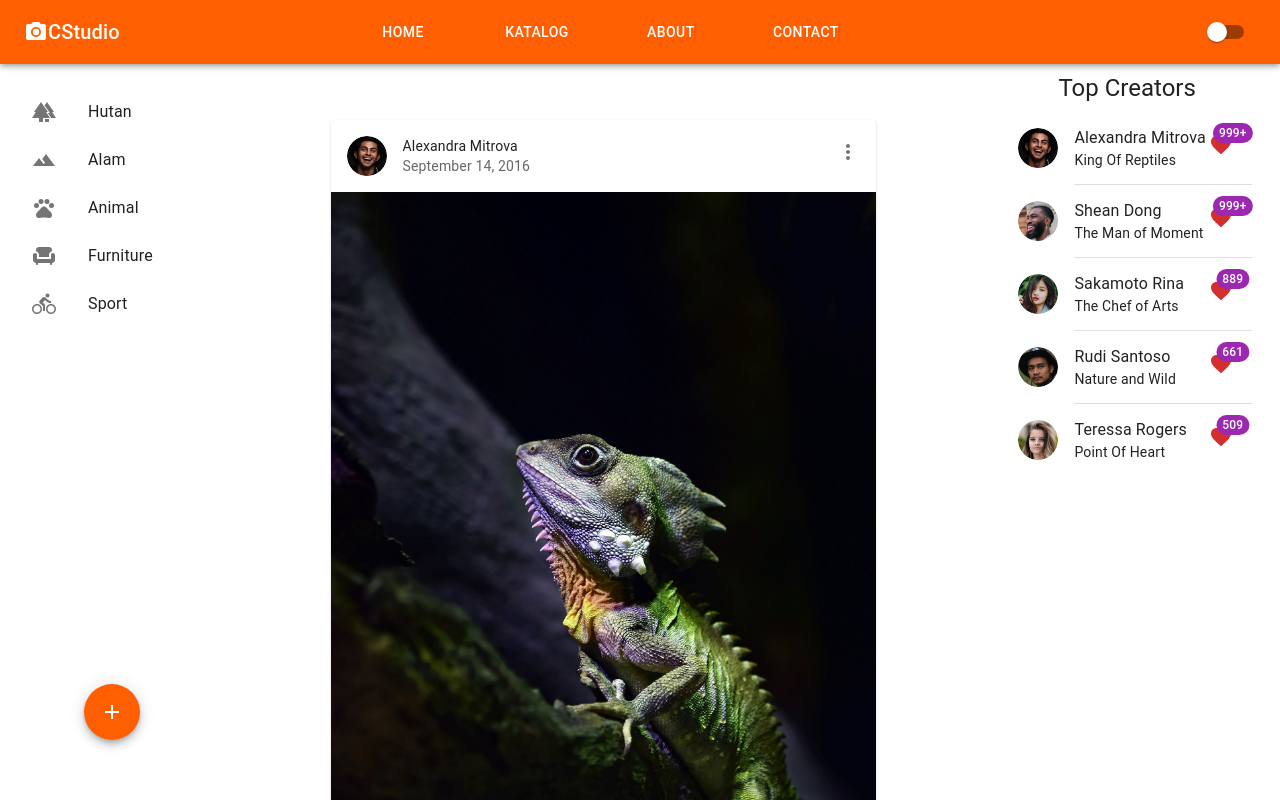
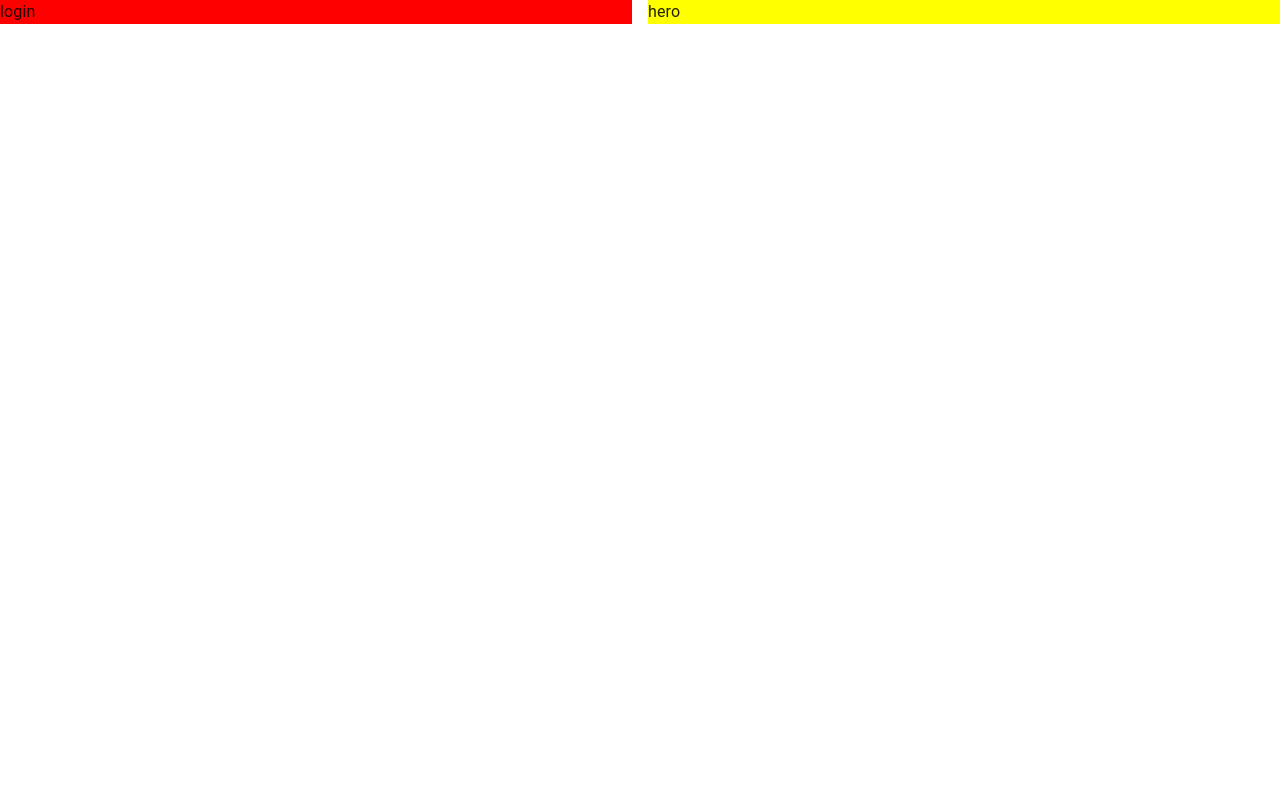
Before and after one commit to RioAldie/CStudio, a React (Create React App) app: page /Signup in a window 1280 px wide. Shown: the top 800 px of the page. Built offline with nearby package versions, Linux system fonts and the light colour scheme.

Commit message:
setup router

```diff
--- a/package.json
+++ b/package.json
@@ -18,6 +18,7 @@
     "@types/react-dom": "^18.0.2",
     "react": "^18.0.0",
     "react-dom": "^18.0.0",
+    "react-router-dom": "^6.3.0",
     "react-scripts": "5.0.1",
     "typescript": "^4.6.3",
     "web-vitals": "^2.1.4"
--- a/src/App.tsx
+++ b/src/App.tsx
@@ -1,39 +1,21 @@
-import {Typography, CssBaseline, Grid, Box, Toolbar, Stack, createTheme, ThemeProvider, PaletteMode}  from '@mui/material';
-import {PhotoCamera} from '@mui/icons-material';
-import Feed from './component/feed';
+import React from "react";
+import {
+  BrowserRouter as Router,
+  Route,
+  Link,
+  Routes,
+  BrowserRouter
+} from "react-router-dom";
+import Home from "./home";
+import SignUp from "./signup";
 
-import RightBar from './component/rightbar';
-import Navbar from './component/navbar';
-import Sidebar from './component/sidebar';
-import Add from './component/add';
-import { useState } from 'react';
-import { text } from 'stream/consumers';
-
-export default function App () {
-
-const [mode, setMode] = useState<PaletteMode>('light');
-const DarkTheme = createTheme({
-    palette:{
-        mode: mode,
-        primary: {
-          main: '#FF5F00'
-        }
-    }
-})
-    return(
-      <><CssBaseline />
-      <ThemeProvider theme={DarkTheme}>
-        <Box bgcolor={"background.default"} color={"text.primary"}>
-          <Navbar setMode={setMode} mode={mode}  />
-          <Box>
-            <Stack justifyContent="space-evenly" direction="row" spacing={2}>
-              <Sidebar />
-              <Feed />
-              <RightBar />
-            </Stack>
-            <Add />
-          </Box>
-        </Box>
-      </ThemeProvider></>
-    )
+export default function App() {
+  return (
+    <BrowserRouter>
+    <Routes>
+      <Route path="/" element={<Home />} />
+      <Route path="/Signup" element={<SignUp />} />
+    </Routes>
+  </BrowserRouter>
+  );
 }
--- /dev/null
+++ b/src/component/signup-form.tsx
@@ -0,0 +1,7 @@
+import { Box } from "@mui/material";
+
+export default function SignupForm(){
+    return(
+        <Box bgcolor={"red"} flex={2}>login</Box>
+    )
+}
--- a/src/home.tsx
+++ b/src/home.tsx
@@ -1,4 +1,4 @@
-import {Typography, CssBaseline, Grid, Box, Toolbar, Stack, createTheme, ThemeProvider}  from '@mui/material';
+import {Typography, CssBaseline, Grid, Box, Toolbar, Stack, createTheme, ThemeProvider, PaletteMode}  from '@mui/material';
 import {PhotoCamera} from '@mui/icons-material';
 import Feed from './component/feed';
 
@@ -9,29 +9,31 @@ import Add from './component/add';
 import { useState } from 'react';
 import { text } from 'stream/consumers';
 
-export default function Home  () {
+export default function Home () {
 
-const [mode, setMode] = useState();
+const [mode, setMode] = useState<PaletteMode>('light');
 const DarkTheme = createTheme({
     palette:{
-        mode: 'dark'
+        mode: mode,
+        primary: {
+          main: '#FF5F00'
+        }
     }
 })
     return(
-        <>
-        <ThemeProvider theme={DarkTheme}>
-
-            <Box bgcolor={"background.default"} color={"text.primary"}>
-                 <Stack justifyContent="space-evenly" direction="row" spacing={2}>
-                    <Sidebar/>
-                  <Feed/>
-                  <RightBar/>
+      <><CssBaseline />
+      <ThemeProvider theme={DarkTheme}>
+        <Box bgcolor={"background.default"} color={"text.primary"}>
+          <Navbar setMode={setMode} mode={mode}  />
+          <Box>
+            <Stack justifyContent="space-evenly" direction="row" spacing={2}>
+              <Sidebar />
+              <Feed />
+              <RightBar />
             </Stack>
-            <Add/>
-            </Box>
-        </ThemeProvider>
-
-
-        </>
+            <Add />
+          </Box>
+        </Box>
+      </ThemeProvider></>
     )
 }
--- /dev/null
+++ b/src/signup.tsx
@@ -0,0 +1,17 @@
+import { Box, CssBaseline, Stack } from "@mui/material";
+import SignupForm from "./component/signup-form";
+
+export default function SignUp(){
+    return(
+        <>
+        <CssBaseline />
+        <Box >
+            <Stack justifyContent="space-evenly" direction="row" spacing={2}>
+                <SignupForm/>
+                <Box bgcolor={"yellow"} flex={2}>hero</Box>
+            </Stack>
+
+        </Box>
+        </>
+    )
+}
```
Also changed, not shown: 1 other file (tests, documents, lock files or other folders).
